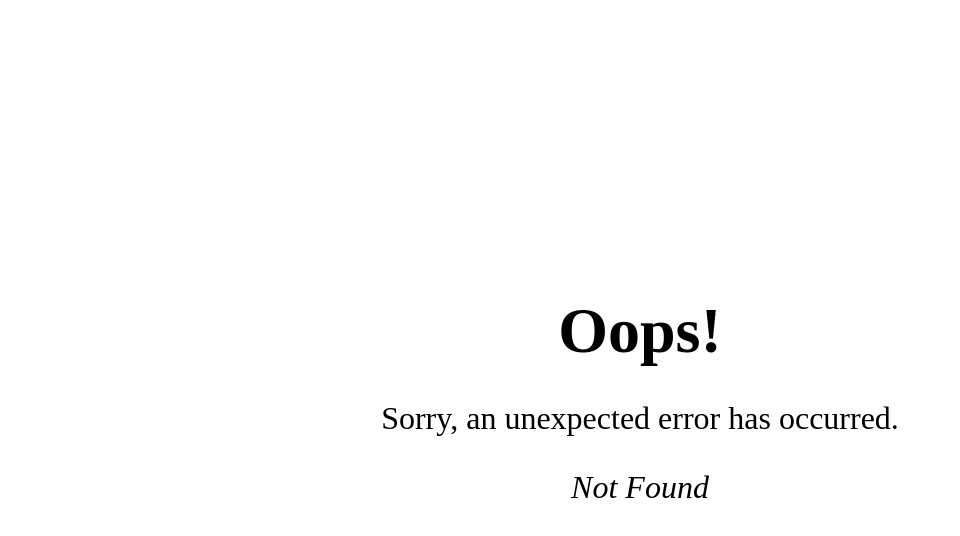
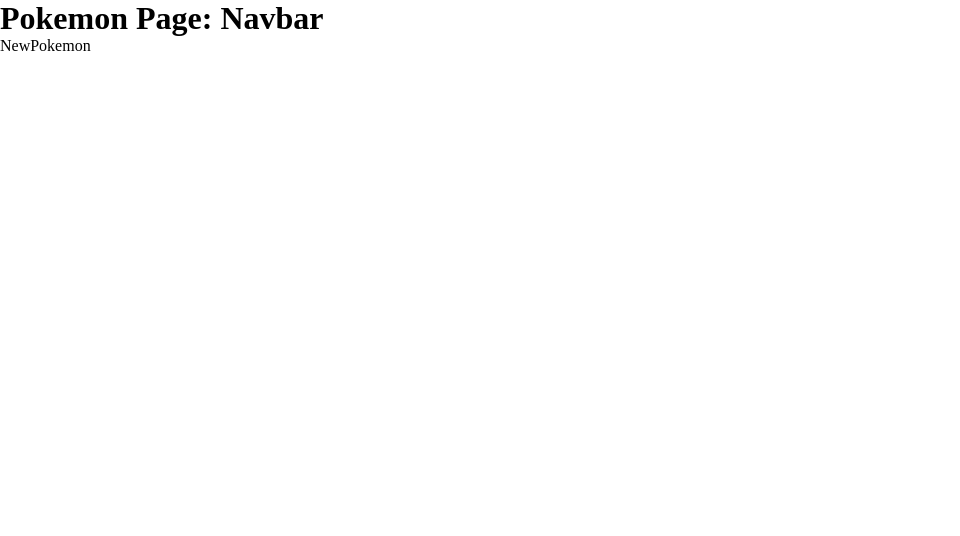
Before and after one commit to rzounlom/pokedex, a React (Vite) app: page /pokemon/new in a window 1280 px wide. Before the commit this address had no page. Shown: the top 536 px of the page, without its empty margins (0-960 px from the left). Built offline with nearby package versions, Linux system fonts and the light colour scheme.

Commit message:
add NewPokemon component

```diff
--- /dev/null
+++ b/src/components/NewPokemon.tsx
@@ -0,0 +1,9 @@
+import { FC } from "react";
+
+interface NewPokemonProps {}
+
+const NewPokemon: FC<NewPokemonProps> = ({}) => {
+  return <div>NewPokemon</div>;
+};
+
+export default NewPokemon;
--- a/src/router.tsx
+++ b/src/router.tsx
@@ -1,5 +1,6 @@
 import ErrorPage from "./pages/ErrorPage.tsx";
 import HomePage from "./pages/HomePage.tsx";
+import NewPokemon from "./components/NewPokemon.tsx";
 import PokemonList from "./components/PokemonList.tsx";
 import PokemonPage from "./pages/PokedexPage.tsx";
 import SinglePokemon from "./components/SinglePokemon.tsx";
@@ -26,6 +27,11 @@
         element: <SinglePokemon />,
         errorElement: <ErrorPage />,
       },
+      {
+        path: "new",
+        element: <NewPokemon />,
+        errorElement: <ErrorPage />,
+      },
     ],
   },
 ]);
```
